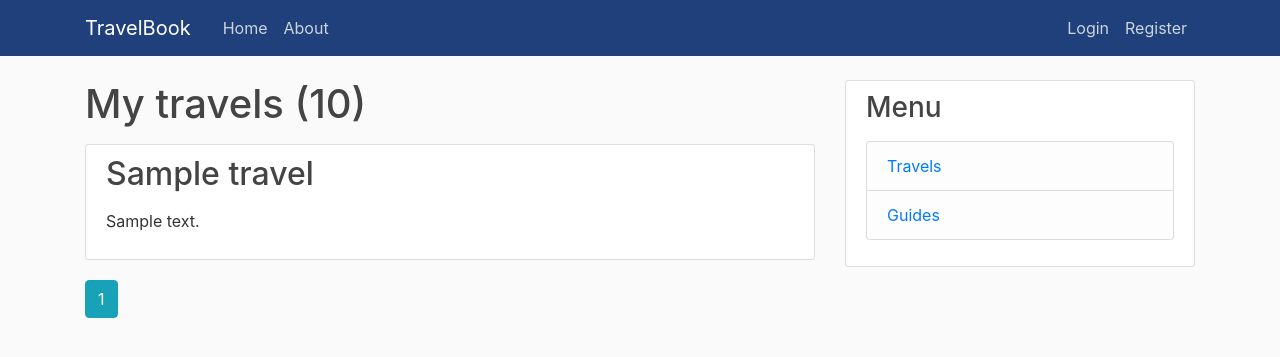
After one commit to skucaite/travelbook_flask_app_with_login, a Flask app: template templates/guide_travels.html in a window 1280 px wide. The commit adds this page. Shown: the top 357 px of the page. Run offline with Flask 2, Linux system fonts and the light colour scheme; the template is opened without the code that fills it: most values are stand-ins (such as "Sample title", 1, 10 or a date in 2020); parts of the project's set-up code (start-up, migrations or seed data) failed here and were passed over; some libraries are stand-ins or nearby versions.

Commit message:
My travels added

```diff
--- a/app.py
+++ b/app.py
@@ -15,7 +15,8 @@ from flask_login import login_user, current_user, logout_user, login_required
 # from werkzeug.exceptions import HTTPException
 
 
-from .forms import TravelForm, GuideForm, RegistrationForm, LoginForm
+from .forms import (TravelForm, GuideForm, RegistrationForm, LoginForm,
+                    RequestResetForm, ResetPasswordForm)
 from .models import setup_db, Guide, Travel, db, db_drop_and_create_all, bcrypt
 
 
@@ -219,21 +220,6 @@ def edit_travel(travel_id):
     return render_template('travel.html', form=form, travel=travel,
                                 title=title, legend='Update Travel')
 
-# # Update Travel POST
-# # ----------------------------------------------------------------#
-# @app.route('/travels/<travel_id>/edit', methods=['POST'])
-# def edit_travel(travel_id):
-#     travel=Travel.query.get_or_404(travel_id)
-#     form = TravelForm()
-#     travel.title = form.title.data
-#     travel.content = form.content.data
-#     travel.guide_id = form.guide_id.data
-#     travel.update()
-#
-#     title = 'Trip ' + travel.title
-#
-#     return render_template('show_travel.html', travel=travel, form=form, title=title)
-
 # Delete Travel
 # ----------------------------------------------------------------#
 @app.route('/travels/<travel_id>/delete', methods=['POST', 'DELETE'])
@@ -246,6 +232,18 @@ def delete_travel(travel_id):
         flash('There was a problem deleting that guide', 'danger')
     return redirect('/travels')
 
+#vOnly Guides travels
+# ----------------------------------------------------------------#
+@app.route("/my_travels")
+@login_required
+def guide_travels():
+    page = request.args.get('page', 1, type=int)
+    guide = current_user
+    # guide = Guide.query.filter_by(id=guide_id).first_or_404()
+    travels = Travel.query.filter_by(guide=guide)\
+        .order_by(Travel.id.desc())\
+        .paginate(page=page, per_page=3)
+    return render_template('guide_travels.html', travels=travels, guide=guide)
 
 if __name__ == '__main__':
     app.run()
--- /dev/null
+++ b/templates/guide_travels.html
@@ -0,0 +1,23 @@
+{% extends "layout.html" %}
+{% block content %}
+    <h1 class="mb-3">My travels ({{ travels.total }})</h1>
+    {% for travel in travels.items %}
+        <article class="media content-section">
+          <div class="media-body">
+            <h2><p class="article-title">{{ travel.title }}</p></h2>
+            <p class="article-content">{{ travel.content }}</p>
+          </div>
+        </article>
+    {% endfor %}
+    {% for page_num in travels.iter_pages(left_edge=1, right_edge=1, left_current=1, right_current=2) %}
+      {% if page_num %}
+        {% if travels.page == page_num %}
+          <a class="btn btn-info mb-4" href="{{ url_for('guide_travels', name=guide.name, page=page_num) }}">{{ page_num }}</a>
+        {% else %}
+          <a class="btn btn-outline-info mb-4" href="{{ url_for('guide_travels', name=guide.name, page=page_num) }}">{{ page_num }}</a>
+        {% endif %}
+      {% else %}
+        ...
+      {% endif %}
+    {% endfor %}
+{% endblock content %}
--- a/templates/layout.html
+++ b/templates/layout.html
@@ -71,7 +71,8 @@
             <p class='text-muted'>
               <ul class="list-group">
                 {% if current_user.is_authenticated %}
-                  <li class="list-group-item list-group-item-light"><a href="/travels/create">Create Travel</a></li>
+                  <li class="list-group-item list-group-item-light"><a href="/my_travels">My Travels</a></li>
+                  <li class="list-group-item list-group-item-light"><a href="/travels/create">New Travel</a></li>
                   <li class="list-group-item list-group-item-light"><a href="/travels">Travels</a></li>
                   <li class="list-group-item list-group-item-light"><a href="/guides">Guides</a></li>
                 {% else %}
```
